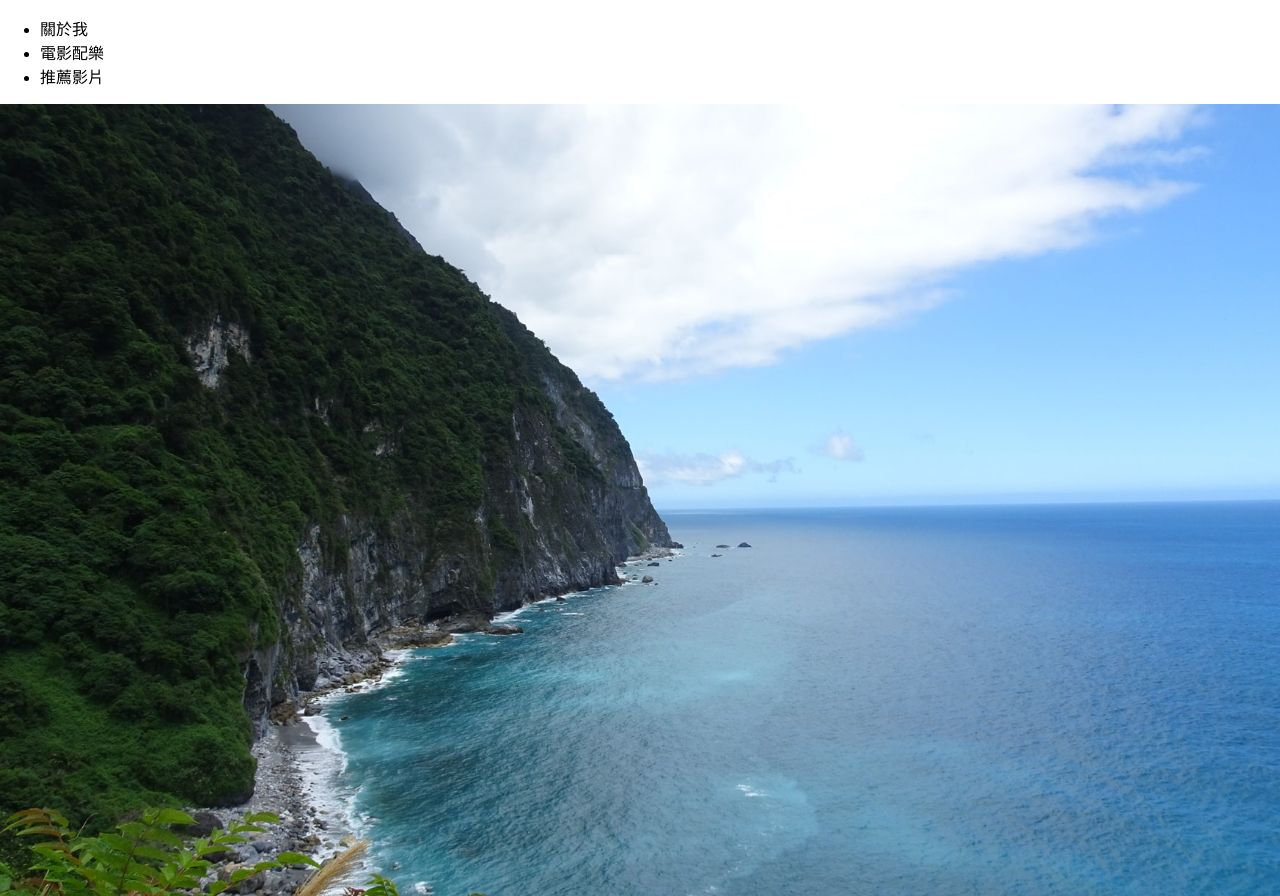
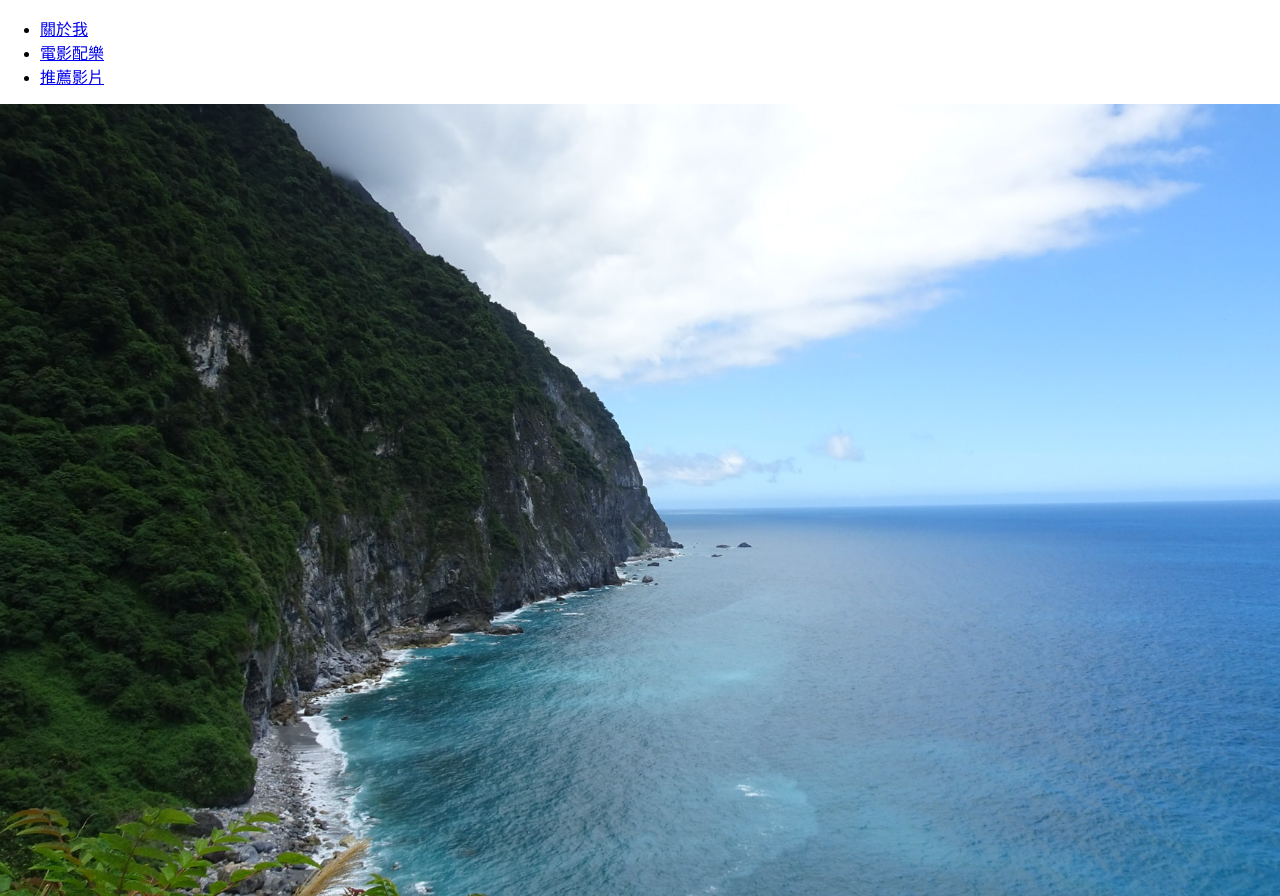
Before and after one commit to ruuu9311/aboutme2025, a plain HTML site: page rwd.html in a window 1280 px wide. Shown: the top 896 px of the page. Drawn offline with Linux system fonts and the light colour scheme.

Commit message:
v12_anchor

```diff
--- a/rwd.html
+++ b/rwd.html
@@ -26,27 +26,27 @@
 </head>
 <body>
 	<ul>
-		<li>關於我</li>
-		<li>電影配樂</li>
-		<li>推薦影片</li>
+		<li><a href="#JunRu">關於我</a></li>
+		<li><a href="#soundtrack">電影配樂</a></li>
+		<li><a href="#youtube">推薦影片</a></li>
 	</ul>
 
 	<img src="cliff.jpg" width="110%" id="pic" onmouseover="change1()"
 	onmouseout="change2()"></img>
 
-	<h3>蔡鈞如(Jun-Ru Tsai)</h3>
+	<h3 id="JunRu">蔡鈞如(Jun-Ru Tsai)</h3>
 	School：<a href="https://www.pu.edu.tw/">https://www.pu.edu.tw/</a><br>
 	IG：<a href="https://www.instagram.com/junruuu_1106" target="_blank">https://www.instagram.com/junruuu_1106</a><br>
 	Tel：<a href="tel:0426328001">04-26328001</a><br>
 	E-Mail：<a href="mailto:ruuu9311@gmail.com">ruuu9311@gmail.com</a><br>
 
-	<h3>電影配樂<h3>
+	<h3 id="soundtrack">電影配樂<h3>
 	大象席地而坐電影配樂<br>
 	<audio controls>
 		<source src="elephant.mp3" type="audio/mP3">
 	</audio><br>
 
-	<h3>推薦影片<h3>
+	<h3 id="youtube">推薦影片<h3>
 	摳尼吉蛙<br>
 	<iframe src="https://www.youtube.com/embed/NeqGvQ_vomA" allowfullscreen></iframe>
 
```
